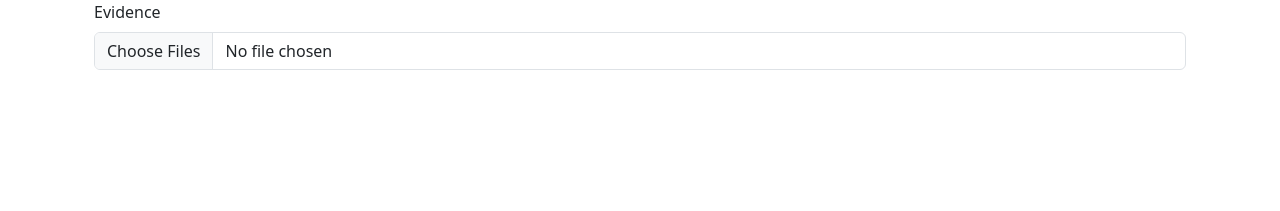
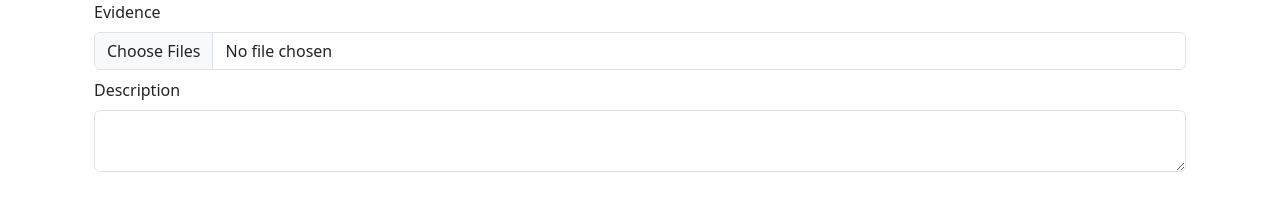
Before and after one commit to TheSilentIce/NHS-Volunteer-Service, a React (Vite) app in the folder nhs-website/: page /activity-log in a window 1280 px wide. Shown: the part 349-560 px from the top of the page. Built offline with nearby package versions, Linux system fonts and the light colour scheme.

Commit message:
Added Long Answer Component

```diff
--- /dev/null
+++ b/nhs-website/src/components/forms/LongAnswerInput.tsx
@@ -0,0 +1,21 @@
+interface InputProps {
+	name: string;
+	id: string;
+	placeholder: string;
+}
+
+function LongAnswerInput(properties: InputProps) {
+	return (
+		<div className="form-group pt-2">
+			<label htmlFor={properties.id} className="form-label">
+				{properties.name}
+			</label>
+			<textarea
+				className="form-control"
+				placeholder={properties.placeholder}
+			/>
+		</div>
+	);
+}
+
+export default LongAnswerInput;
--- a/nhs-website/src/pages/ActivityLog.tsx
+++ b/nhs-website/src/pages/ActivityLog.tsx
@@ -1,4 +1,5 @@
 import FileUpload from "../components/forms/FileUpload";
+import LongAnswerInput from "../components/forms/LongAnswerInput";
 import SelectMenu from "../components/forms/SelectMenu";
 import ShortAnswerInput from "../components/forms/ShortAnswerInput";
 
@@ -50,6 +51,13 @@ export function ActivityLog() {
 								<FileUpload name="Evidence" />
 							</div>
 						</div>
+						<div className="row">
+							<LongAnswerInput
+								name={"Description"}
+								id={"description"}
+								placeholder={""}
+							/>
+						</div>
 					</div>
 				</form>
 			</div>
```
